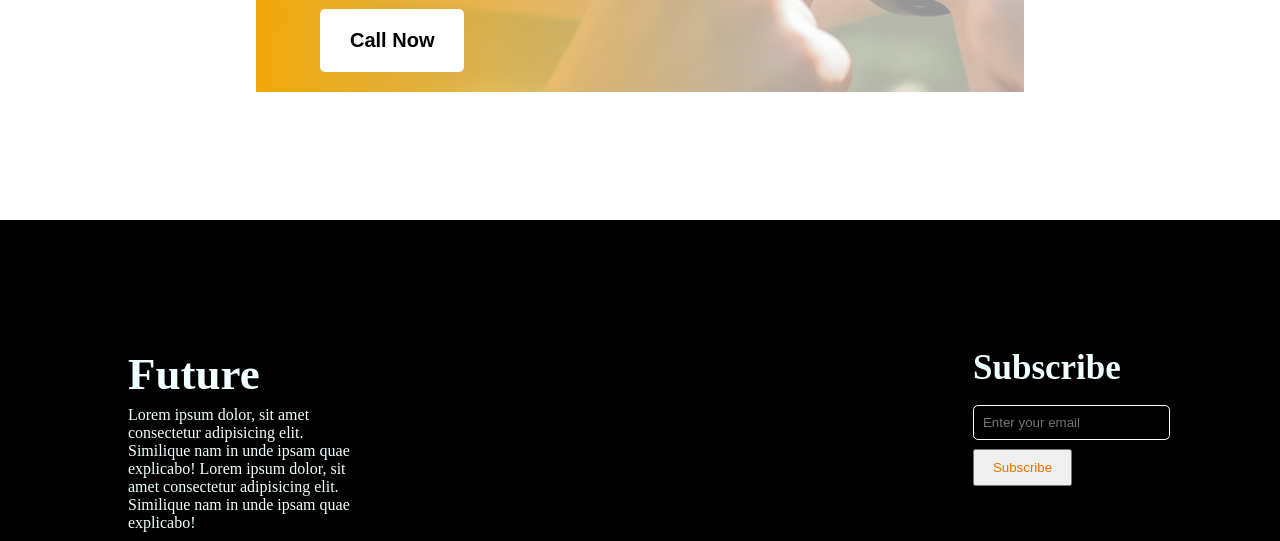
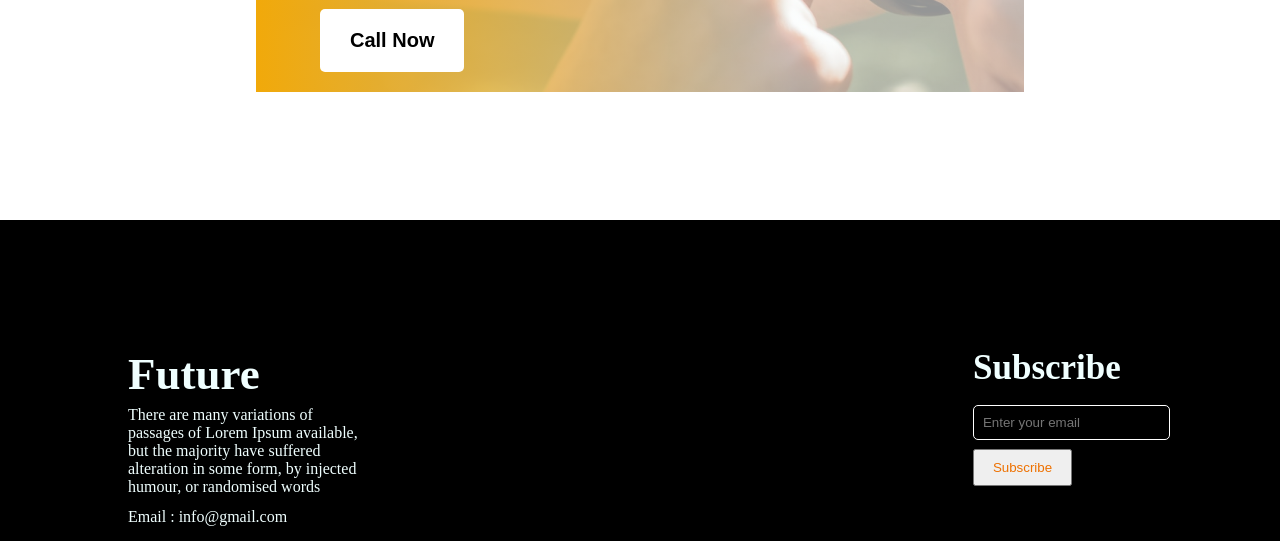
Before and after one commit to sakibhossainwd/New-year-new-me, a plain HTML site: page index.html in a window 1280 px wide. Shown: the part 2394-2935 px from the top of the page. Drawn offline with Linux system fonts and the light colour scheme.

Commit message:
New text

```diff
--- a/index.html
+++ b/index.html
@@ -92,7 +92,10 @@
         <div class="footer-part">
             <div class="social-part">
                 <h1>Future</h1>
-                <p class="footer-p1">Lorem ipsum dolor, sit amet consectetur adipisicing elit. Similique nam in unde ipsam quae explicabo! Lorem ipsum dolor, sit amet consectetur adipisicing elit. Similique nam in unde ipsam quae explicabo!</p>
+                <p class="footer-p1">There are many variations of passages of Lorem Ipsum
+                    available, but the majority have suffered alteration in some
+                    form, by injected humour, or randomised words
+                    </p>
                 <p>Email : info@gmail.com <br> <br>
                     Phone : 01500 00 00 00
 
```
